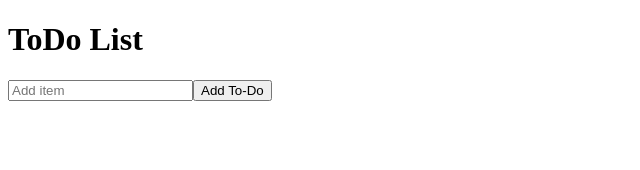
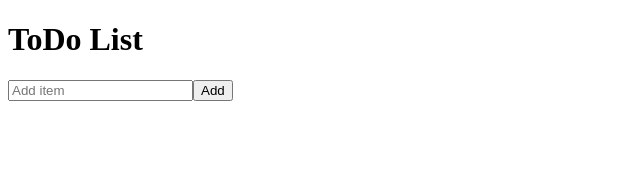
Before and after one commit to amattu2/first-react-app, a React (Create React App) app: page / in a window 1280 px wide. Shown: the top 170 px of the page, without its empty margins (0-640 px from the left). Built offline with nearby package versions, Linux system fonts and the light colour scheme; the HTML template or start-up script is replaced by a standard one.

Commit message:
Implement object destructuring

```diff
--- a/src/components/TodoForm.js
+++ b/src/components/TodoForm.js
@@ -1,14 +1,19 @@
-import React, {useState} from 'react';
+import React, { useState } from 'react';
 
-function TodoForm(props) {
+const TodoForm = (props) => {
   const [input, setInput] = useState("");
+  const { onSubmit } = props;
+
   const handleChange = (e) => {
     setInput(e.target.value);
   };
+
   const handleSubmit = (e) => {
+    // Prevent form submitting
     e.preventDefault();
 
-    props.onSubmit({
+    // Run Handler
+    onSubmit({
       id: Math.floor(Math.random() * 10000),
       text: input
     });
@@ -26,7 +31,7 @@ function TodoForm(props) {
         className="todo-input"
         onChange={handleChange}
       />
-      <button className="todo-button">Add To-Do</button>
+      <button className="todo-button">Add</button>
     </form>
   );
 }
```
